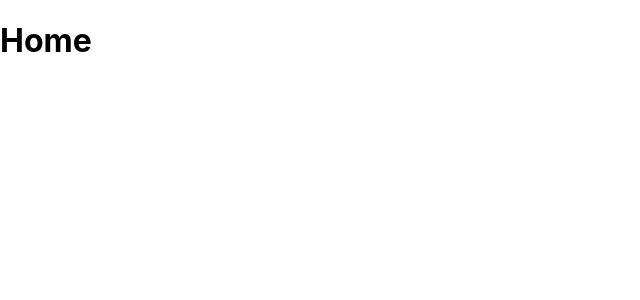
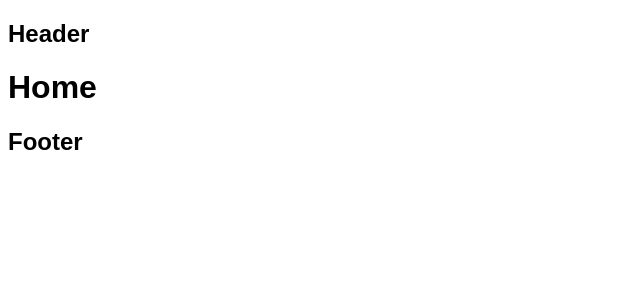
Before and after one commit to d-perreaux/OCR_P6_kasa, a React (Create React App) app: page / in a window 1280 px wide. Shown: the top 300 px of the page, without its empty margins (0-640 px from the left). Built offline with nearby package versions, Linux system fonts and the light colour scheme.

Commit message:
component(BaseLayout): add BaseLayout component
add scss module

```diff
--- /dev/null
+++ b/src/components/BaseLayout/index.jsx
@@ -0,0 +1,15 @@
+import './style.scss'
+import Header from '../Header';
+import Footer from '../Footer';
+
+function BaseLayout({children}) {
+    return (
+        <div>
+          <Header />
+          <main>{children}</main>
+          <Footer />
+        </div>
+      );
+}
+
+export default BaseLayout
--- /dev/null
+++ b/src/components/BaseLayout/style.scss
@@ -0,0 +1,5 @@
+@import '../../variables.scss';
+
+html {
+    @include main-font;
+}
--- /dev/null
+++ b/src/components/Footer/index.jsx
@@ -0,0 +1,9 @@
+function Footer() {
+    return (
+        <div>
+            <h2>Footer</h2>
+        </div>
+    )
+}
+
+export default Footer
--- /dev/null
+++ b/src/components/Header/index.jsx
@@ -0,0 +1,9 @@
+function Header() {
+    return (
+        <div>
+            <h2>Header</h2>
+        </div>
+    )
+}
+
+export default Header
--- a/src/index.jsx
+++ b/src/index.jsx
@@ -1,8 +1,9 @@
 import React from 'react';
 import ReactDOM from 'react-dom/client';
-import './index.css';
+import './style.scss';
 import App from './App';
 import { BrowserRouter as Router, Routes, Route } from 'react-router-dom'
+import BaseLayout from './components/BaseLayout';
 import Home from './pages/Home';
 import Accomodation from './pages/Accomodation';
 import About from './pages/About';
@@ -14,6 +15,7 @@ const root = ReactDOM.createRoot(document.getElementById('root'));
 root.render(
   <React.StrictMode>
     <Router>
+      <BaseLayout>
         <Routes>
           <Route path="/" element={<Home />} />
           <Route path="/Accomodation" element={<Accomodation />} />
@@ -22,6 +24,7 @@ root.render(
           <Route path="/error" element={<Error />} />
           <Route path="*" element={<Error />} />
         </Routes>
+      </BaseLayout>
     </Router>
   </React.StrictMode>
 );
--- /dev/null
+++ b/src/style.scss
@@ -0,0 +1,5 @@
+@import './variables.scss';
+
+html {
+    @include main-font;
+}
--- /dev/null
+++ b/src/variables.scss
@@ -0,0 +1,9 @@
+$primary-color: #ff6060;
+
+$breakpoint: (
+	desktop: 768px,
+);
+
+@mixin main-font {
+    font-family: 'Montserrat', sans-serif;
+}
```
Also changed, not shown: src/reportWebVitals.js (deleted, +0 -13 lines), src/components/Footer/style.scss (added), src/components/Header/style.scss (added). Lines whose indentation alone changed are shown as unchanged.
